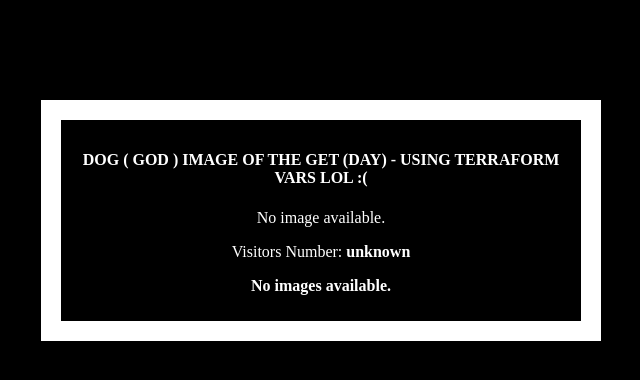
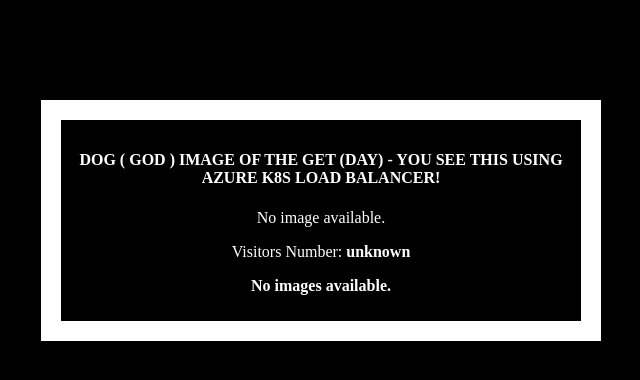
Before and after one commit to OmriFialkov/flask-catexer-app-actions, a Flask app: page / in a window 1280 px wide. Shown: the top 380 px of the page, without its empty margins (319-959 px from the left). Run offline with Flask 2, Linux system fonts and the light colour scheme; data that the repository does not hold is empty.

Commit message:
checking - final - version exer 7

```diff
--- a/templates/index.html
+++ b/templates/index.html
@@ -28,7 +28,7 @@
   </head>
   <body>
     <div class="container">
-      <h4>dog ( god ) image of the GET (day) - using terraform vars lol :(</h4>
+      <h4>dog ( god ) image of the GET (day) - you see this using azure k8s load balancer!</h4>
       {% if url %}
         <img src="{{ url }}" />
       {% else %}
```
Also changed, not shown: .github/workflows/cicd.yml.
